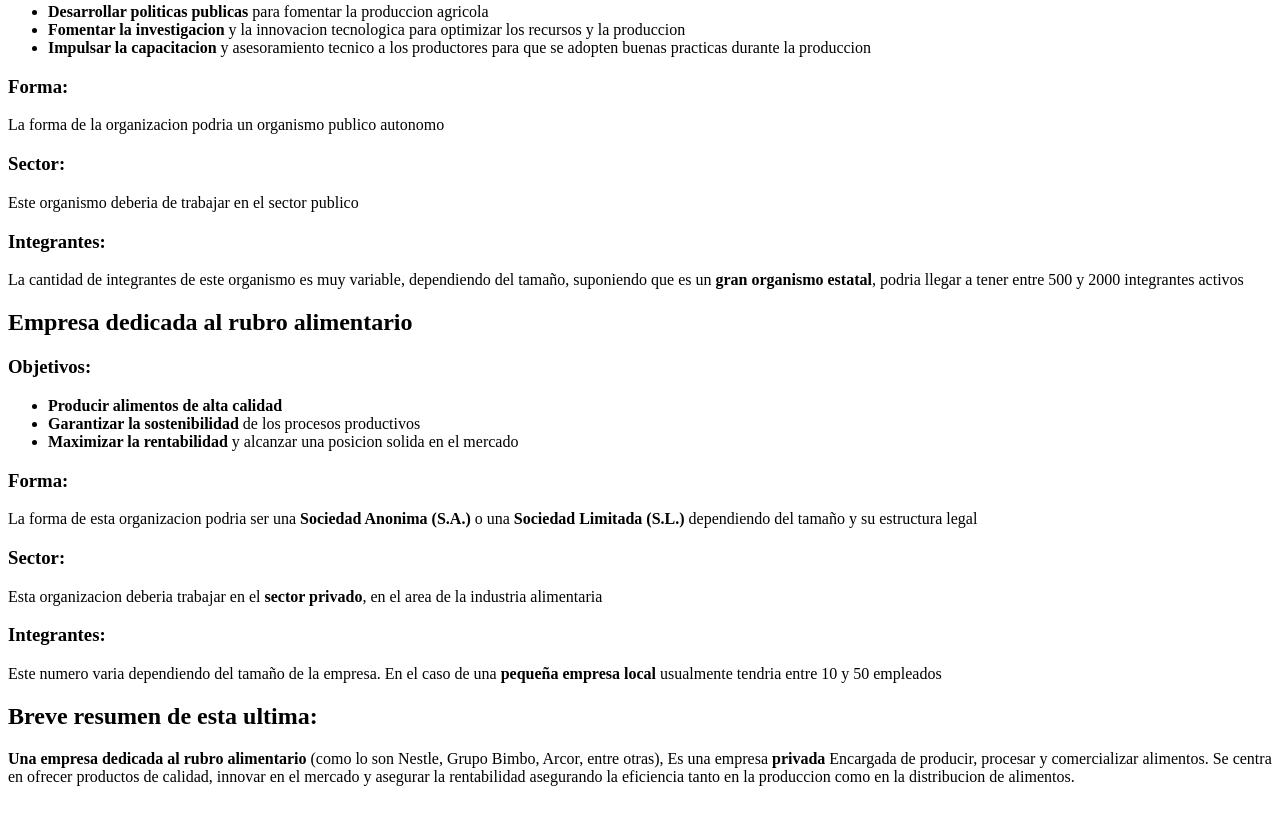
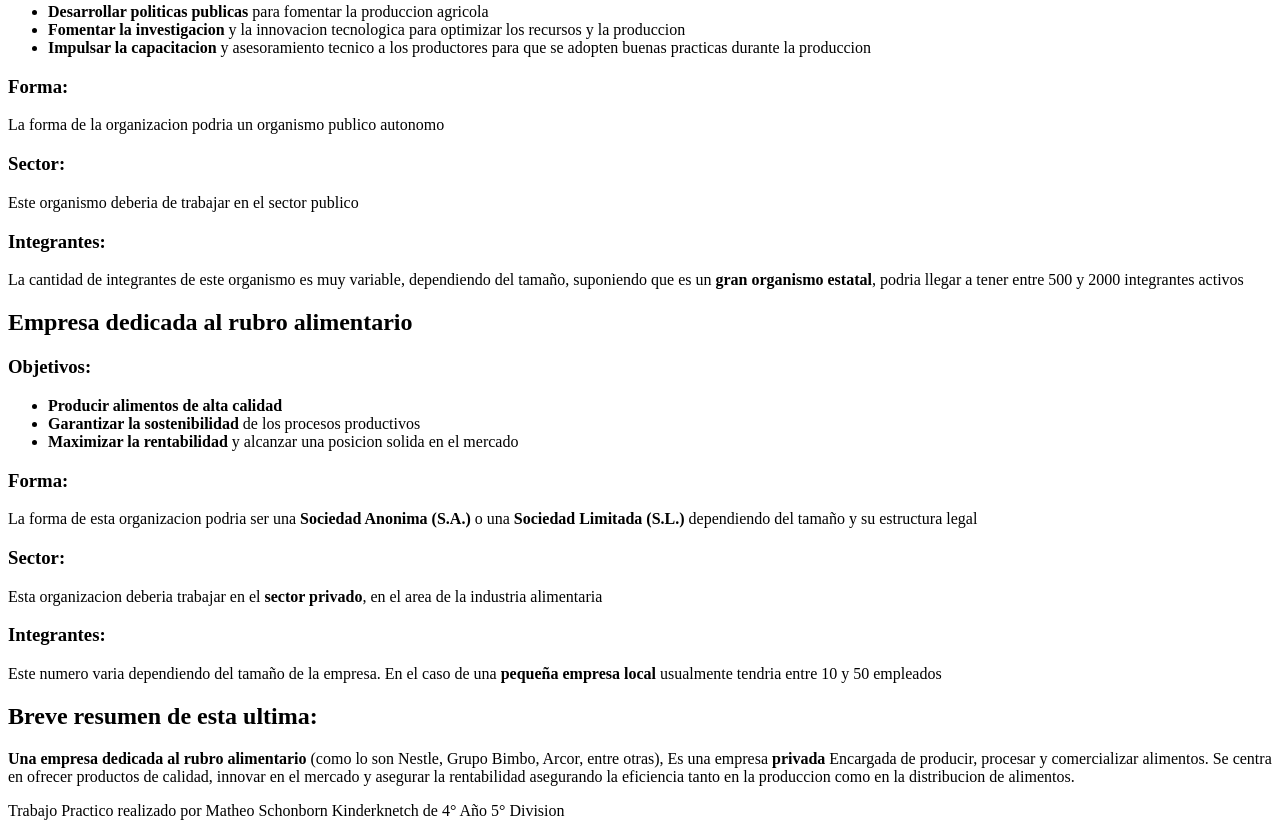
Before and after one commit to Matheosk/trabajo-administracion, a plain HTML site: page index.html in a window 1280 px wide. Shown: the part 437-1265 px from the top of the page. Before the commit the page ends 1239 px from the top, so only its background shows below. Drawn offline with Linux system fonts and the light colour scheme.

Commit message:
added footer

```diff
--- a/index.html
+++ b/index.html
@@ -71,6 +71,9 @@
         </p>
       </div>
     </div>
+    <footer id="pie">
+      Trabajo Practico realizado por Matheo Schonborn Kinderknetch de 4° Año 5° Division
+    </footer>
   </div>
 </body>
 </html>
```
